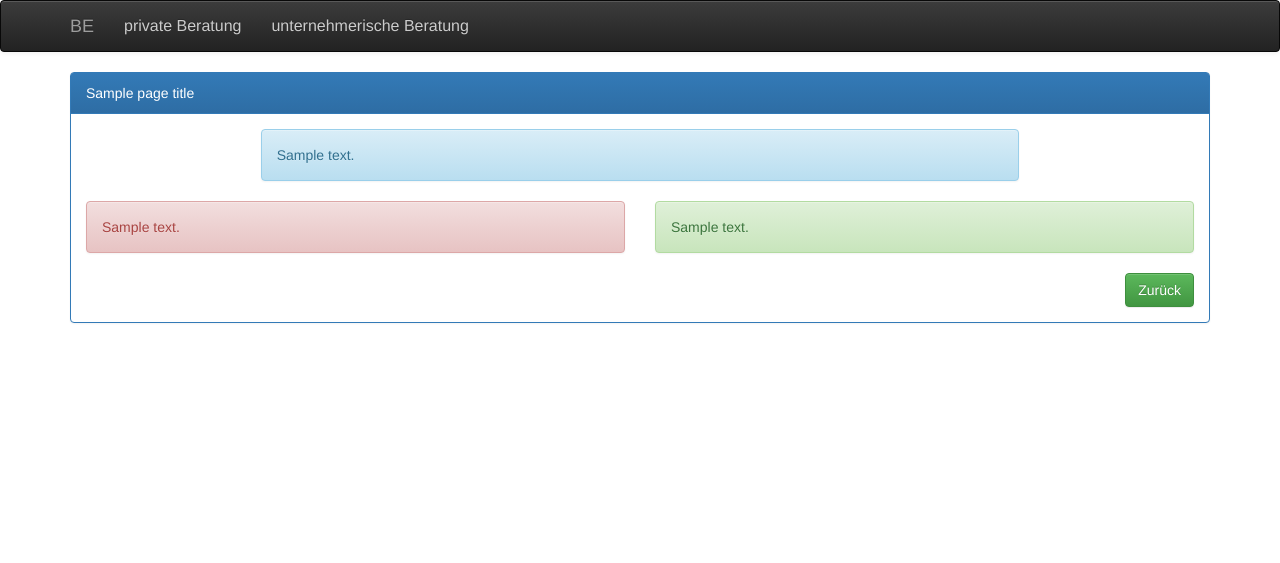
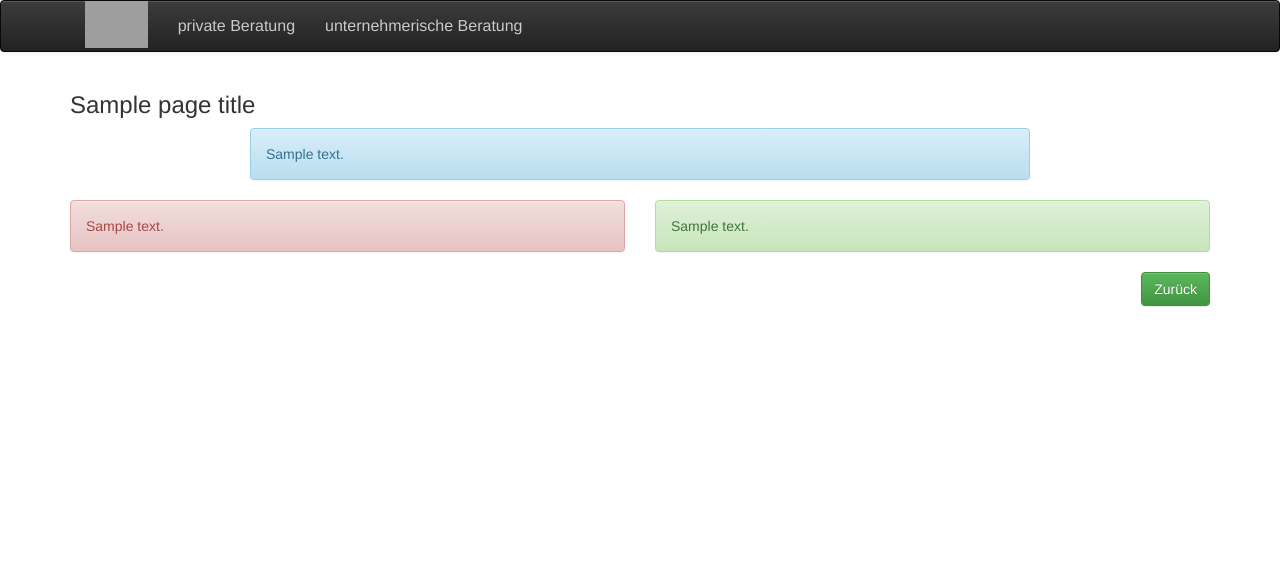
Before and after one commit to BloodyD/beratung-erfurt, a Django app: template templates/sub_page.html in a window 1280 px wide. Shown: the top 563 px of the page. Run offline with Django 3.2, Linux system fonts and the light colour scheme; the template is opened without the code that fills it: most values are stand-ins (such as "Sample title", 1, 10 or a date in 2020); parts of the project's set-up code (start-up, migrations or seed data) failed here and were passed over; grey boxes are pictures that could not be loaded.

Commit message:
added logo and favicon. changed box in subpages to normal title

```diff
--- a/media/css/special.css
+++ b/media/css/special.css
@@ -43,3 +43,10 @@ html, body {
   font-size: 11pt;
   padding: 10px 20px;
 }
+
+
+.logo {
+  padding: 0px !important;
+  margin-right: 15px !important;
+  margin-left: 15px !important;
+}
--- a/templates/base.html
+++ b/templates/base.html
@@ -6,6 +6,7 @@
   <title>{%block title%}{%if title%}{{ title }}{%else%}Beratung Erfurt{%endif%}{%endblock%}</title>
 
   {%block head%}{%endblock%}
+  <link rel="shortcut icon" href="{{ settings.STATIC_URL }}images/favicon.ico" />
 </head>
 <body>
   <div id="wrap">
@@ -19,9 +20,8 @@
             <span class="icon-bar"></span>
             <span class="icon-bar"></span>
           </button>
-          <a class="navbar-brand" href="/">
-            <!-- <img src="/{{settings.MEDIA_URL}}images/logo.png" height = "47px" id="logo"/> -->
-            BE
+          <a class="navbar-brand logo" href="/">
+            <img src="/{{settings.MEDIA_URL}}images/logo.png" height = "47px" id="logo"/>
           </a>
         </div>
 
--- a/templates/sub_page.html
+++ b/templates/sub_page.html
@@ -2,9 +2,7 @@
 
 {% block content %}
 
-  <div class="panel panel-primary">
-    <div class="panel-heading">{{ page_title }}</div>
-    <div class="panel-body">
+  <h3>{{ page_title }}</h3>
   <div class="row">
     <div class="col-sm-offset-2 col-sm-8 alert alert-info">
     {% autoescape off %}
@@ -35,7 +33,5 @@
       <a href=".." class="btn btn-success pull-right">Zurück</a>
     </div>
   </div>
-    </div>
-  </div>
 
 {% endblock content %}
```
Also changed, not shown: media/images/favicon.ico (added), media/images/logo.png (added), media/images/logo.svg (added). Lines whose indentation alone changed are shown as unchanged.
